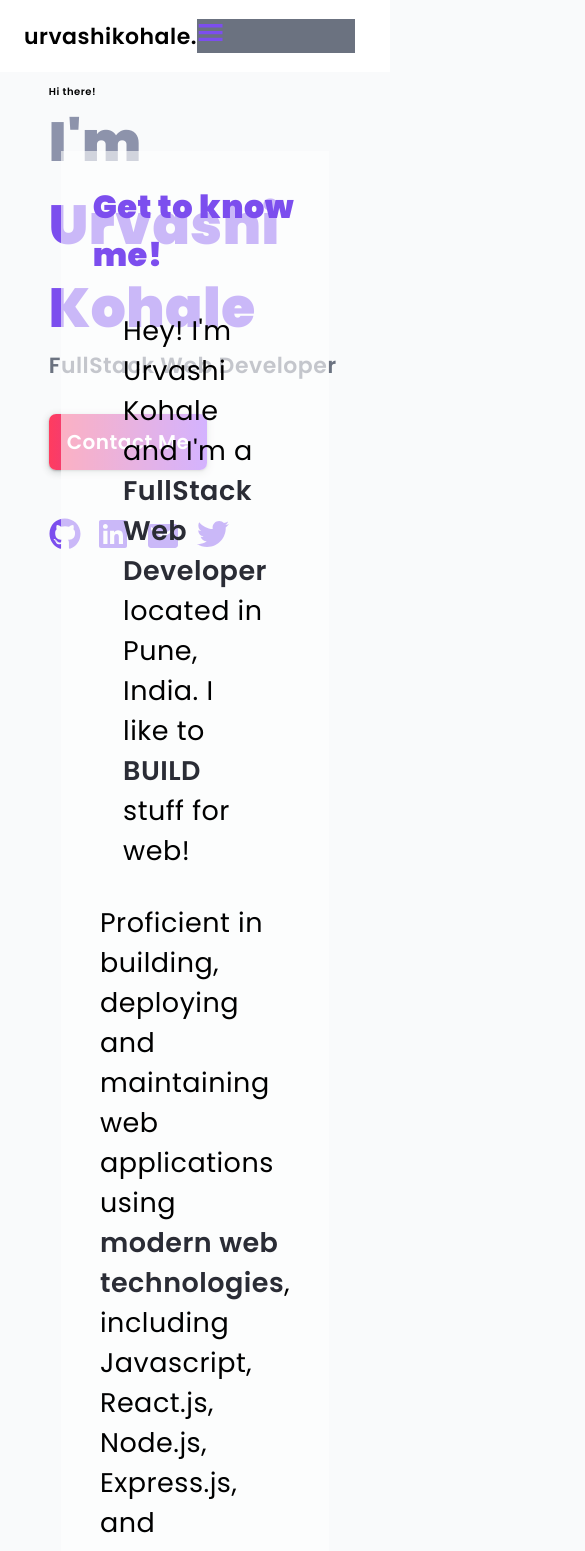
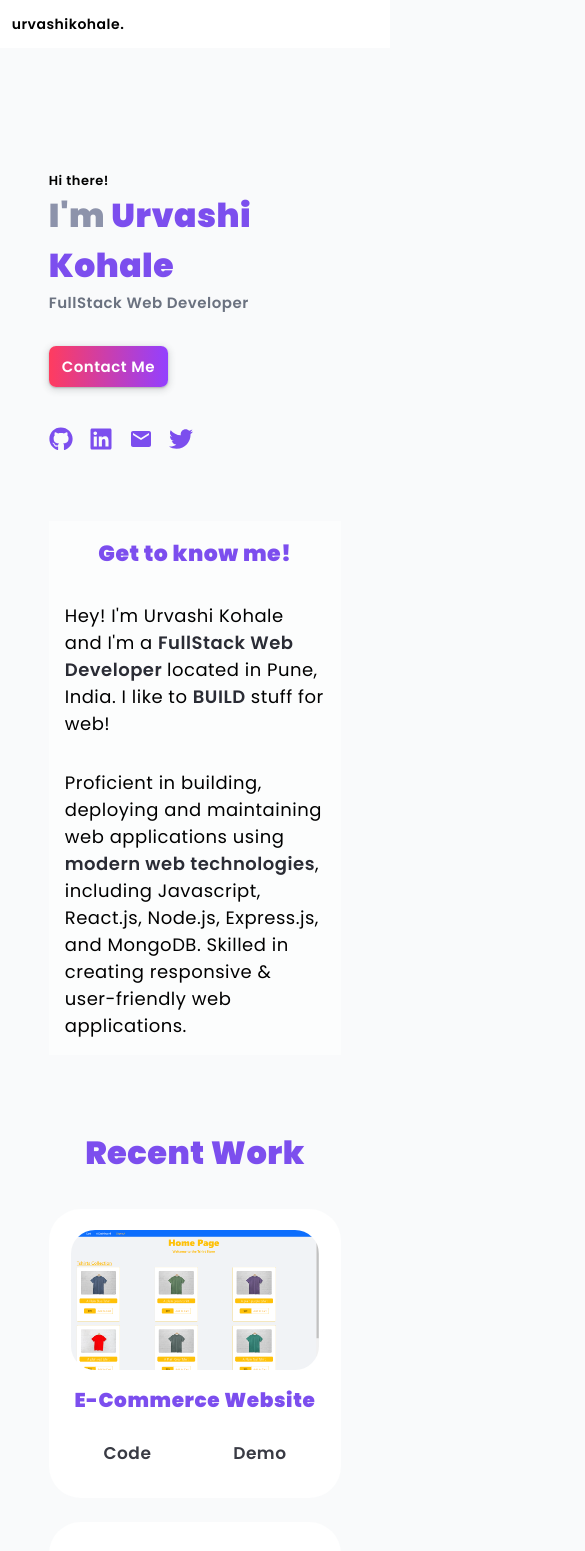
Before and after one commit to urvashikohale/My_Portfolio_Website, a React (Create React App) app: page / in a window 390 px wide. Shown: the top 1551 px of the page, 585 px wide, since content can reach past the window. Built offline with nearby package versions, Linux system fonts and the light colour scheme.

Commit message:
responsive page

```diff
--- a/src/components/about/about.css
+++ b/src/components/about/about.css
@@ -59,3 +59,32 @@
     font-size: 27px;
     /* color: #6B7280; */
 }
+
+@media screen and (max-width:768px) {
+    .about{
+        display:flex;
+        flex-direction: column;
+        height: fit-content;
+    }
+    .heading{
+        font-size: 22px;
+    }
+    .tab{
+        display: flex;
+        padding: 1rem;
+        gap:2rem;
+        width: auto;
+        margin-top: 0;
+    }
+    .intro{
+        font-size: 18px;
+        margin: 0 0;
+        text-align: left;
+    }
+    .brief{
+        font-size: 18px;
+        margin: 0 0;
+        text-align: left;
+    }
+
+}
--- a/src/components/contact/contact.css
+++ b/src/components/contact/contact.css
@@ -203,3 +203,138 @@ flex-direction: row;
    font-weight: 500;
    justify-content:flex-end;
 }
+
+
+
+@media screen and (max-width:768px) {
+   .contactTab>h3{
+      font-size: 13px;
+      padding-left: 5%;
+      padding-right: 5%;
+      font-weight: 400;
+
+   }
+   .contactTab>h1{
+      font-size: 25px;
+   }
+   .contactDiv{
+      flex-direction: column;
+      padding-top: 1rem;
+      gap: 3rem;
+
+   }
+
+   .contactBtn{
+      padding-left: 5%;
+      padding-right: 5%;
+   }
+
+   .contactOptions{
+      gap:1rem;
+      /* align-items: center; */
+      padding-left: 5%;
+      padding-right: 5%;
+   }
+   .contactIcon{
+      font-size: 13px;
+      padding: 10px;
+   }
+   .details h4{
+     font-size: 12px;
+     margin-bottom: 1px;
+   }
+
+   .details p{
+      margin-bottom: 0;
+      font-size: 11px;
+      color: #728394;
+   }
+   .details a{
+      font-size: 12px;
+      margin-top: 1px;
+   }
+   .formm{
+      gap: 1rem;
+      width: auto;
+      padding-left: 5%;
+      padding-right: 7%;
+
+   }
+   .formm input{
+      padding: 0.8rem;
+      font-size: 12px;
+      letter-spacing: 1px;
+   }
+
+   .formm textarea{
+      padding: 0.8rem;
+      font-size: 12px;
+   }
+   .contactBtn{
+      padding: 10px 12px;
+      font-size: 13px;
+      text-align: center;
+   }
+   .footer{
+      margin-top: 1rem;
+
+      height: fit-content;
+      bottom: 0;
+      padding-bottom: 0;
+      padding-top: 5%;
+
+   }
+   .footerName{
+      font-size: 15px;
+      position: relative;
+
+   }
+   .link{
+      font-size: 14px;
+      padding: 7px;
+   }
+   .footer p{
+      font-size: 12px;
+      bottom: 0;
+   }
+
+   .formm button{
+      display: flex;
+      flex-direction: row;
+
+      justify-content: center;
+      align-items: center;
+   }
+
+   .contact{
+      margin-left: auto;
+      margin-right: auto;
+      padding-bottom: 0% ;
+      height: fit-content;
+   }
+
+
+   .footer p{
+      display: flex;
+      padding-top: 5%;
+      padding-bottom: 3%;
+      font-family: 'Poppins', sans-serif;
+      letter-spacing: 0.5px;
+      font-size: 13px;
+      color: #FFFFFF;
+      font-weight: 500;
+      justify-content:center;
+      bottom: 0%;
+   }
+
+   .socialLinks{
+      color: #f67e7e;
+      display: flex;
+      align-items: center;
+      justify-content: center;
+      padding-top: 5%;
+      gap: 0.5rem;
+   }
+
+
+}
--- a/src/components/home/Socialicons.js
+++ b/src/components/home/Socialicons.js
@@ -34,7 +34,7 @@ const Socialicons = () => {
         className="gmail"
         target="_blank"
       >
-        <i className="homeIcon" style={{ fontSize: "36px" }}>
+        <i className="homeIcon">
           <MdEmail />
         </i>
       </a>
--- a/src/components/home/home.css
+++ b/src/components/home/home.css
@@ -75,6 +75,7 @@
     justify-content: center;
     margin: auto;
     /* background-color: #7C4EEE; */
+    /* border-radius: 40%; */
 }
 
 .homeButton {
@@ -122,6 +123,7 @@
 
  }
 
+ /*
  @media screen and (max-width:600px) {
     .home{
         height: auto;
@@ -131,11 +133,11 @@
     .homeRight{
         display: none;
         /* display: flex;
-        flex-direction: row; */
+        flex-direction: row;
     }
     .homeLeft{
         display: flex;
-        /* flex-direction: row; */
+        /* flex-direction: row;
     }
     .homeName>h2{
         display: flex;
@@ -143,3 +145,49 @@
     }
 
 }
+*/
+
+@media screen and (max-width:768px) {
+    .home{
+        /* height: auto; */
+        display: flex;
+        flex-direction: column;
+        height: fit-content;
+        padding-bottom: 20%;
+        padding-top: 10%;
+    }
+    .homeRight{
+        display: none;
+         /* display: flex;
+        flex-direction: column;
+       margin-top: 20%;
+       margin-bottom: 0%; */
+
+    }
+    .homeRight>img{
+        width:13rem;
+    }
+    .homeLeft{
+        display: flex;
+        flex-direction: column;
+    }
+    .homeName>h2{
+        display: flex;
+        font-size: 13px;
+    }
+    .homeName>h1{
+        font-size: 33px;
+    }
+    .homeName>:nth-child(3){
+        font-size: 15px;
+    }
+    .homeButton{
+        padding: 9px 13px;
+        font-size: 15px;
+    }
+    .homeIcon{
+        font-size: 1.5rem;
+        top: 0.5rem;
+        gap: 0.5rem;
+    }
+}
--- a/src/components/nav/Nav.js
+++ b/src/components/nav/Nav.js
@@ -28,14 +28,14 @@ const Nav = () => {
               <a href="#contact">Contact</a>
             </li>
           </ul>
-          <div className="hamburger">
+          {/* <div className="hamburger">
             <a href="#">
               <GiHamburgerMenu />
-            </a>
-            {/* <span className="bar"></span>
+            </a> */}
+          {/* <span className="bar"></span>
           <span className="bar"></span>
           <span className="bar"></span> */}
-          </div>
+          {/* </div> */}
         </div>
       </div>
     </nav>
--- a/src/components/nav/nav.css
+++ b/src/components/nav/nav.css
@@ -66,7 +66,7 @@
   }
 
 
-  @media screen and (max-width:600px) {
+  /*@media screen and (max-width:600px) {
     .navbar{
       display: flex;
     }
@@ -81,8 +81,8 @@
       /* justify-content: flex-end; */
 
       /* margin-right: 8rem; */
-  }
-  .navItems>ul{
+  /*
+    .navItems>ul{
       display: none;
     }
     .navItems .hamburger{
@@ -95,6 +95,9 @@
     }
   }
 
+  */
+
+  /*
   @media screen and (max-width:800px) {
     .navbar{
       display: flex;
@@ -121,3 +124,42 @@
       color:#7C4EEE;
     }
   }
+*/
+
+  @media screen and (max-width:768px) {
+    .navbar {
+        height: 3rem;
+        display: flex;
+        justify-content: space-between;
+        align-items: center;
+        position: relative;
+
+      }
+      .navLeft{
+        gap: 0rem;
+        margin-left: 3%;
+    }
+    .navName{
+      font-size: 14px;
+    }
+    .navRight{
+      display: flex;
+      flex: 2;
+      align-items: center;
+      font-weight: 400;
+      justify-content: center;
+    }
+    .navItems .hamburger{
+      display: flex;
+      justify-content: center;
+      font-size: 25px;
+      scroll-behavior: smooth;
+      position: relative;
+      margin-right: 0%;
+    }
+    .navItems>ul{
+      display: none;
+    }
+
+
+  }
--- a/src/components/projects/projects.css
+++ b/src/components/projects/projects.css
@@ -75,3 +75,18 @@
    box-shadow:   0 4px 8px 0 rgba(0,0,0,0.2), 0 6px 20px 0 rgba(0,0,0,0.10);
 
 }
+
+@media screen and (max-width:768px) {
+    .projCards{
+        grid-template-columns: 1fr;
+        gap:1.5rem
+    }
+
+    .projects{
+        height: fit-content;
+    }
+
+    .projTab{
+        padding-top: 25%;
+    }
+}
--- a/src/components/skills/skills.css
+++ b/src/components/skills/skills.css
@@ -1,3 +1,12 @@
+@viewport {
+    width: device-width ;
+    zoom: 1.0 ;
+  }
+
+
+
+
+
 .skills{
     /* background-image: url(../../assets/three.jpg); */
     height: 100vh;
@@ -53,5 +62,58 @@
     font-size: 20px;
     font-weight: 600;
     border-radius: 1rem;
- padding: 1rem;
+    padding: 1rem;
 }
+
+
+
+
+/*@media (max-width: 992px) {
+    .btn {
+      text-align: center;
+      font-size: 16px;
+      padding: 0.7rem;
+      font-weight: 500;
+    }
+
+    .allSkills{
+        text-align: center;
+        gap: 1rem;
+    }
+
+    .skillTab{
+        width: 97%;
+    }
+  }
+  */
+
+
+
+  @media screen and (max-width:768px) {
+
+    @media (max-width: 992px) {
+        .btn {
+          text-align: center;
+          font-size: 16px;
+          padding: 0.7rem;
+          font-weight: 500;
+        }
+
+        .allSkills{
+            text-align: center;
+            gap: 1rem;
+        }
+
+        .skillTab{
+            width: 97%;
+            padding-bottom: 0%;
+        }
+
+        .skills{
+
+            margin-bottom: 0;
+            height: fit-content;
+        }
+      }
+
+}
```
